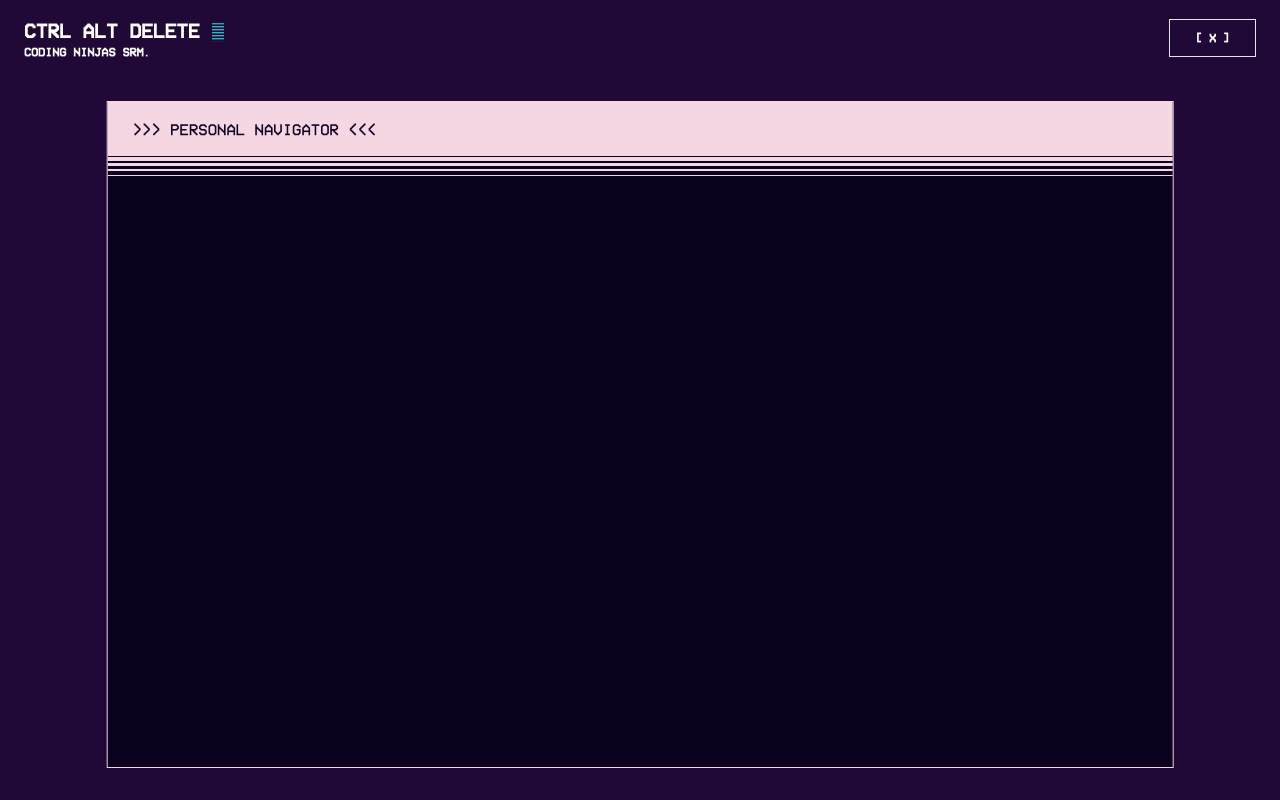
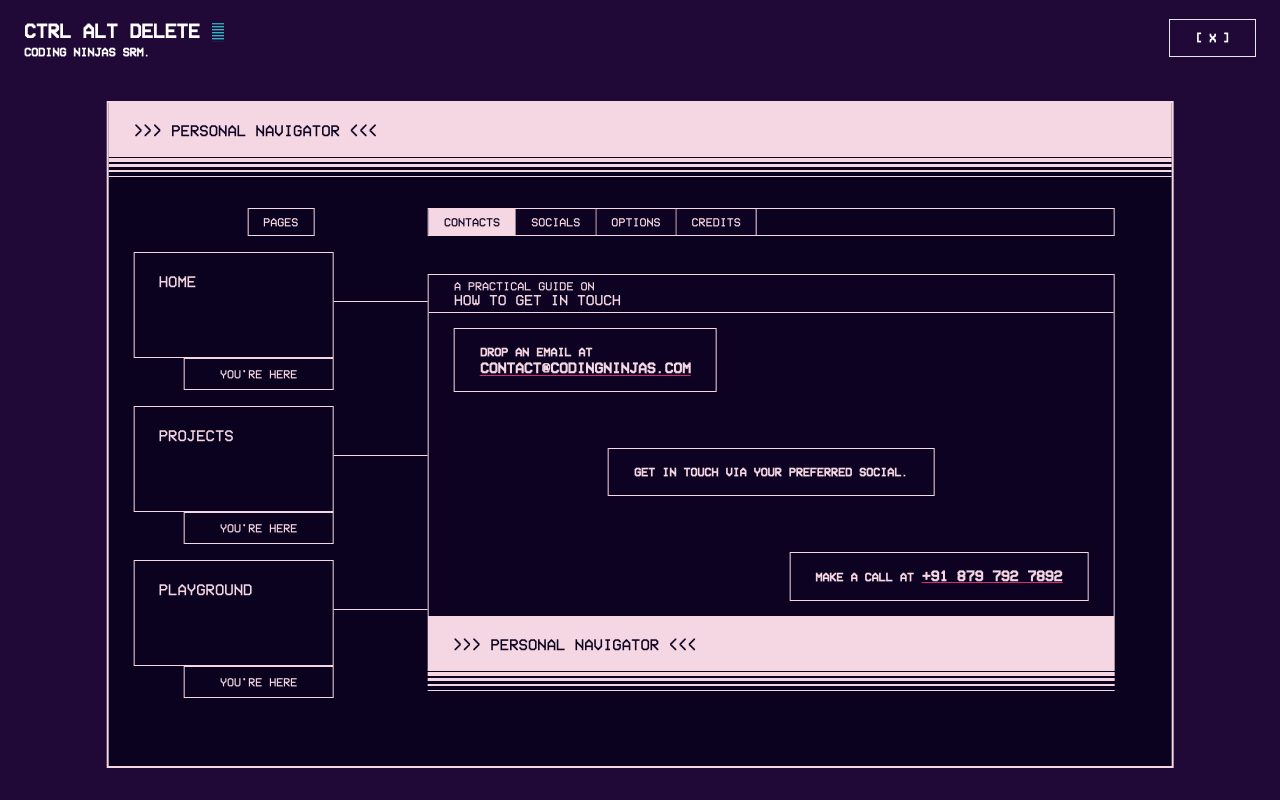
Before and after one commit to jatindotdev/cad-website, a React (Vite) app: page / in a window 1280 px wide. Both pictures are taken after a click on the button "MENU". Built offline with nearby package versions, Linux system fonts and the light colour scheme.

Commit message:
feat: menu design

```diff
--- a/components/Header.jsx
+++ b/components/Header.jsx
@@ -1,5 +1,6 @@
 import { useContext, useState } from "react";
 import { GlobalContext } from "../utils/context";
+import { motion } from "framer-motion";
 
 function Header() {
   const { isMenuVisible, setIsMenuVisible } = useContext(GlobalContext);
--- a/components/Menu.jsx
+++ b/components/Menu.jsx
@@ -1,23 +1,27 @@
 import { motion } from "framer-motion";
-import { useContext } from "react";
+import { useContext, useState } from "react";
 import { GlobalContext } from "../utils/context";
 
 function Menu() {
   const { isMenuVisible } = useContext(GlobalContext);
+  const [selectedIndex, setSelectedIndex] = useState(0);
 
   return (
     <motion.div
       initial={{
         translateX: "-50%",
         scaleY: 0,
+        border: "2px solid #0b021f",
       }}
       animate={
         isMenuVisible
           ? {
               scaleY: 1,
+              borderColor: "#f5d7e3",
             }
           : {
               scaleY: 0,
+              borderColor: "#0b021f",
             }
       }
       transition={{
@@ -25,7 +29,8 @@ function Menu() {
         duration: 0.4,
       }}
       id="menu"
-      className="h-5/6 w-5/6 bg-[#0b021f] border border-[#f5d7e3] bottom-8 absolute left-1/2">
+      className="h-5/6 w-5/6 bg-[#0b021f] bottom-8 absolute left-1/2">
+      <div>
         <motion.p
           initial={{
             visibility: "hidden",
@@ -91,6 +96,221 @@ function Menu() {
             }}
             className="h-[1px] mt-[4px] bg-[#f5d7e3]"></motion.li>
         </ul>
+      </div>
+      <div className="px-[25px] py-[15px] text-[#f5d7e3] mt-4 mr-8">
+        <div className="flex justify-between items-center mb-4">
+          <div className="flex-grow flex justify-center">
+            <p className="border border-[#f5d7e3] px-[15px] py-[5px] h-max text-xs">
+              PAGES
+            </p>
+          </div>
+          <motion.div
+            initial={{ scaleX: 0, transformOrigin: "left center" }}
+            animate={isMenuVisible ? { scaleX: 1 } : { scaleX: 0 }}
+            transition={{
+              delay: isMenuVisible ? 0.3 : 0.6,
+              ease: "circIn",
+            }}
+            className="border border-[#f5d7e3] text-xs flex w-[70%]">
+            {["CONTACTS", "SOCIALS", "OPTIONS", "CREDITS"].map((tab, index) => {
+              const getStyles = () => {
+                if (selectedIndex === index) {
+                  const styles = {
+                    backgroundColor: "#f5d7e3",
+                    color: "#0D0221",
+                  };
+                  if (isMenuVisible) {
+                    styles["opacity"] = 1;
+                  } else {
+                    styles["opacity"] = 0;
+                  }
+                  return styles;
+                } else {
+                  const styles = {
+                    backgroundColor: "#0D0221",
+                    color: "#f5d7e3",
+                  };
+                  if (isMenuVisible) {
+                    styles["opacity"] = 1;
+                  } else {
+                    styles["opacity"] = 0;
+                  }
+                  return styles;
+                }
+              };
+              return (
+                <motion.button
+                  key={index}
+                  onClick={() => setSelectedIndex(index)}
+                  initial={{ opacity: 0 }}
+                  transition={{
+                    delay: isMenuVisible
+                      ? index * 0.15 + 0.6
+                      : Math.abs(index * 0.15 - 0.45),
+                  }}
+                  animate={getStyles()}
+                  className="px-[15px] py-[5px] border-r border-r-[#f5d7e3]">
+                  {tab}
+                </motion.button>
+              );
+            })}
+          </motion.div>
+        </div>
+        <div className="flex justify-between items-center">
+          <div className="flex flex-col gap-4">
+            {["HOME", "PROJECTS", "PLAYGROUND"].map((route, index) => {
+              const getStyles = () => {};
+              return (
+                <div
+                  key={index}
+                  className="flex flex-col w-[200px] h-auto relative">
+                  <button className="border border-[#f5d7e3] p-[1em_0_4em_1.5em] grid place-items-start">
+                    {route}
+                  </button>
+                  <p className="h-[4vh] w-3/4 text-xs m-[0_0_auto_auto] border border-[#f5d7e3] grid place-items-center">
+                    YOU'RE HERE
+                  </p>
+                  <span className="absolute top-[35%] right-0 translate-x-full h-px w-1/2 origin-[left_center] bg-[#f5d7e3] -z-10"></span>
+                </div>
+              );
+            })}
+          </div>
+          <div className="w-[70%]">
+            <motion.div
+              initial={{
+                scaleX: 0,
+                scaleY: 0,
+              }}
+              animate={
+                isMenuVisible
+                  ? {
+                      scaleX: 1,
+                      scaleY: 1,
+                    }
+                  : {
+                      scaleX: 0,
+                      scaleY: 0,
+                    }
+              }
+              transition={{
+                delay: isMenuVisible ? 0 : 0.7,
+                duration: 0.6,
+                ease: "easeInOut",
+              }}
+              className="h-full w-full mt-[15px] border border-[#f5d7e3] bg-[#0D0221]">
+              <motion.div
+                initial={{ opacity: 0 }}
+                animate={
+                  isMenuVisible
+                    ? {
+                        opacity: 1,
+                      }
+                    : {
+                        opacity: 0,
+                      }
+                }
+                transition={{
+                  delay: 0.3,
+                }}>
+                <div className="px-[25px] py-[5px] flex-initial border-b border-b-[#f5d7e3]">
+                  <h1 className="text-xs h-max leading-none">
+                    A PRACTICAL GUIDE ON
+                  </h1>
+                  <h1 className="text-[15px] leading-none">
+                    HOW TO GET IN TOUCH
+                  </h1>
+                </div>
+                <div className="flex-auto w-full px-[25px] py-[15px] uppercase text-[15px] leading-none font-semibold grid space-y-14">
+                  <div className="border w-max border-[#f5d7e3] px-[25px] py-[15px] justify-self-start">
+                    <p className="text-xs">DROP AN EMAIL AT</p>
+                    <p className="border-b border-b-pink-600">
+                      CONTACT@CODINGNINJAS.COM
+                    </p>
+                  </div>
+                  <div className="border w-max border-[#f5d7e3] px-[25px] py-[15px] justify-self-center">
+                    <p className="text-xs">
+                      Get in touch via your preferred social.
+                    </p>
+                  </div>
+                  <div className="border w-max border-[#f5d7e3] px-[25px] py-[15px] space-x-2 justify-self-end">
+                    <span className="text-xs">MAKE A CALL AT</span>
+                    <span className="border-b border-b-pink-600">
+                      +91 879 792 7892
+                    </span>
+                  </div>
+                </div>
+              </motion.div>
+            </motion.div>
+            <div className="h-max">
+              <motion.p
+                initial={{
+                  visibility: "hidden",
+                  opacity: 0,
+                }}
+                whileInView={
+                  isMenuVisible
+                    ? {
+                        visibility: "visible",
+                        opacity: 1,
+                      }
+                    : {
+                        visibility: "inherit",
+                        opacity: 0,
+                      }
+                }
+                transition={{
+                  delay: isMenuVisible ? 0.3 : 0.6,
+                  ease: isMenuVisible ? "easeIn" : "easeOut",
+                }}
+                className="px-[25px] py-[15px] bg-[#f5d7e3] text-[#0D0221]">
+                {">>> PERSONAL NAVIGATOR <<<"}
+              </motion.p>
+              <ul>
+                <motion.li
+                  initial={{
+                    opacity: 0,
+                  }}
+                  animate={isMenuVisible ? { opacity: 1 } : {}}
+                  transition={{
+                    delay: isMenuVisible ? 0.25 : 0.45,
+                    ease: "easeIn",
+                  }}
+                  className="h-[4px] mt-[1px] bg-[#f5d7e3]"></motion.li>
+                <motion.li
+                  initial={{
+                    opacity: 0,
+                  }}
+                  animate={isMenuVisible ? { opacity: 1 } : {}}
+                  transition={{
+                    delay: isMenuVisible ? 0.35 : 0.3,
+                    ease: "easeIn",
+                  }}
+                  className="h-[3px] mt-[2px] bg-[#f5d7e3]"></motion.li>
+                <motion.li
+                  initial={{
+                    opacity: 0,
+                  }}
+                  animate={isMenuVisible ? { opacity: 1 } : {}}
+                  transition={{
+                    delay: isMenuVisible ? 0.45 : 0.15,
+                    ease: "easeIn",
+                  }}
+                  className="h-[2px] mt-[3px] bg-[#f5d7e3]"></motion.li>
+                <motion.li
+                  initial={{
+                    opacity: 0,
+                  }}
+                  animate={isMenuVisible ? { opacity: 1 } : {}}
+                  transition={{
+                    delay: isMenuVisible ? 0.55 : 0,
+                    ease: "easeIn",
+                  }}
+                  className="h-[1px] mt-[4px] bg-[#f5d7e3]"></motion.li>
+              </ul>
+            </div>
+          </div>
+        </div>
+      </div>
     </motion.div>
   );
 }
```
Lines whose indentation alone changed are shown as unchanged.
